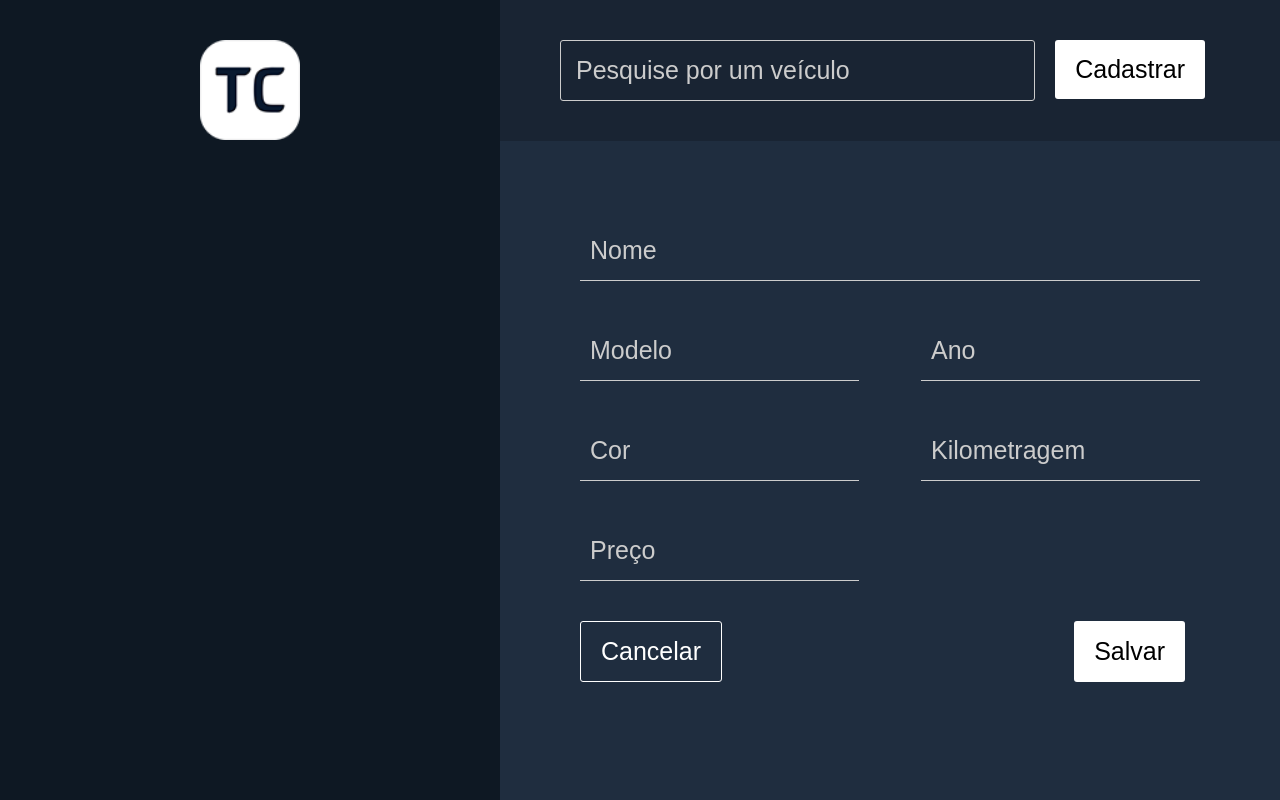
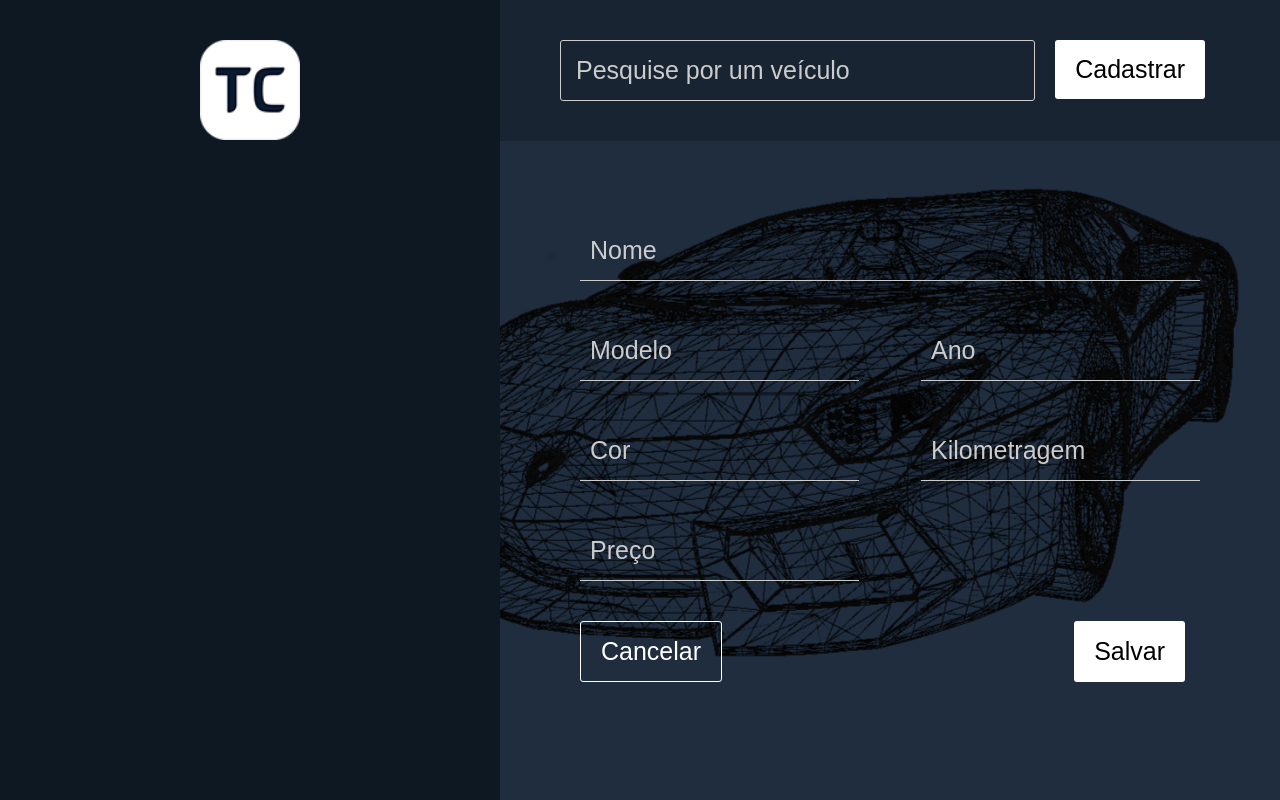
Before and after one commit to dansenpai/tradersclubvehicles, a React (Create React App) app: page /vehicle-register in a window 1280 px wide. Built offline with nearby package versions, Linux system fonts and the light colour scheme; no server answers.

Commit message:
fix(backgound): change background

```diff
--- a/src/index.css
+++ b/src/index.css
@@ -15,11 +15,13 @@ a {
 }
 
 .main-content {
+  background: url('../src/assets/images/car-wireframe.png');
   margin-left: 500px;
   height: 100vh;
   background-repeat: no-repeat;
-  background-position: right 35% bottom 45%;
+  background-position: right 0% bottom 45%;
   background-attachment: fixed;
+  background-size: auto 60%;
 }
 
 ::placeholder {
--- a/src/screens/vehicles/form.js
+++ b/src/screens/vehicles/form.js
@@ -42,7 +42,7 @@ const Form = props => {
   useEffect(() => {
     async function init() {
       actions.getBrands();
-      if(vehicles.length == 0) {
+      if(vehicles.length === 0) {
         await actions.getVehicles();
       }
 
--- a/src/utils/formatNumber.js
+++ b/src/utils/formatNumber.js
@@ -1,5 +1,3 @@
-import numeral from 'numeral';
-
 export const formatCurrency = (value) => {
   const f = value
   .toFixed(2)
```
Also changed, not shown: src/assets/images/car-wireframe.png.
